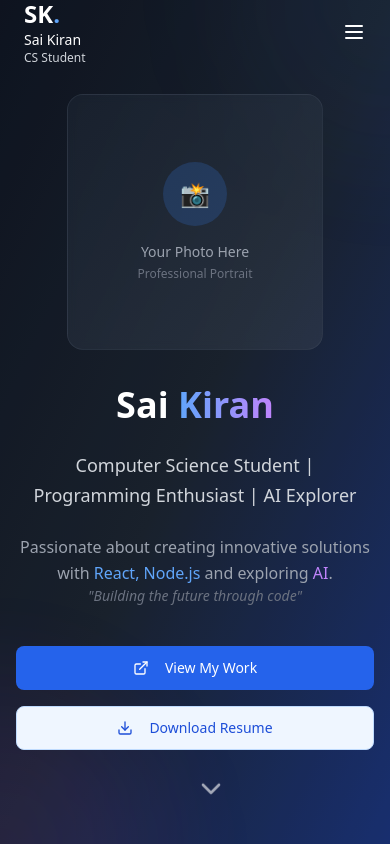
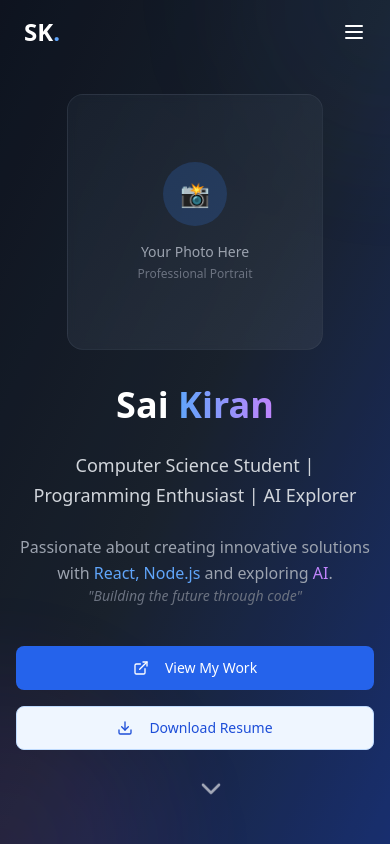
Before and after one commit to saikiransandeep/saikiran-portfolio, a React (Vite) app: page / in a window 390 px wide. Shown: the top 844 px of the page. Built offline with nearby package versions, Linux system fonts and the light colour scheme.

Commit message:
Refactor: Mobile header content and size
Remove the "Sai Kiran" and "CS Student" text from the mobile header and reduce the header size.

```diff
--- a/src/components/Header.tsx
+++ b/src/components/Header.tsx
@@ -37,17 +37,10 @@ const Header = () => {
       scrolled ? 'bg-gray-900/95 dark:bg-gray-900/95 backdrop-blur-sm shadow-lg' : 'bg-transparent'
     }`}>
       <div className="container mx-auto px-6">
-        <div className="flex items-center justify-between h-16 md:h-16">
-          {/* Logo and Mobile Content */}
-          <div className="flex flex-col md:flex-row md:items-center">
-            <div className="text-2xl font-bold text-white">
-              SK<span className="text-blue-400">.</span>
-            </div>
-            {/* Mobile Content - Name and Title */}
-            <div className="md:hidden">
-              <div className="text-sm text-white font-medium">Sai Kiran</div>
-              <div className="text-xs text-gray-300">CS Student</div>
-            </div>
+        <div className="flex items-center justify-between h-16">
+          {/* Logo */}
+          <div className="text-2xl font-bold text-white">
+            SK<span className="text-blue-400">.</span>
           </div>
 
           {/* Desktop Navigation */}
```
